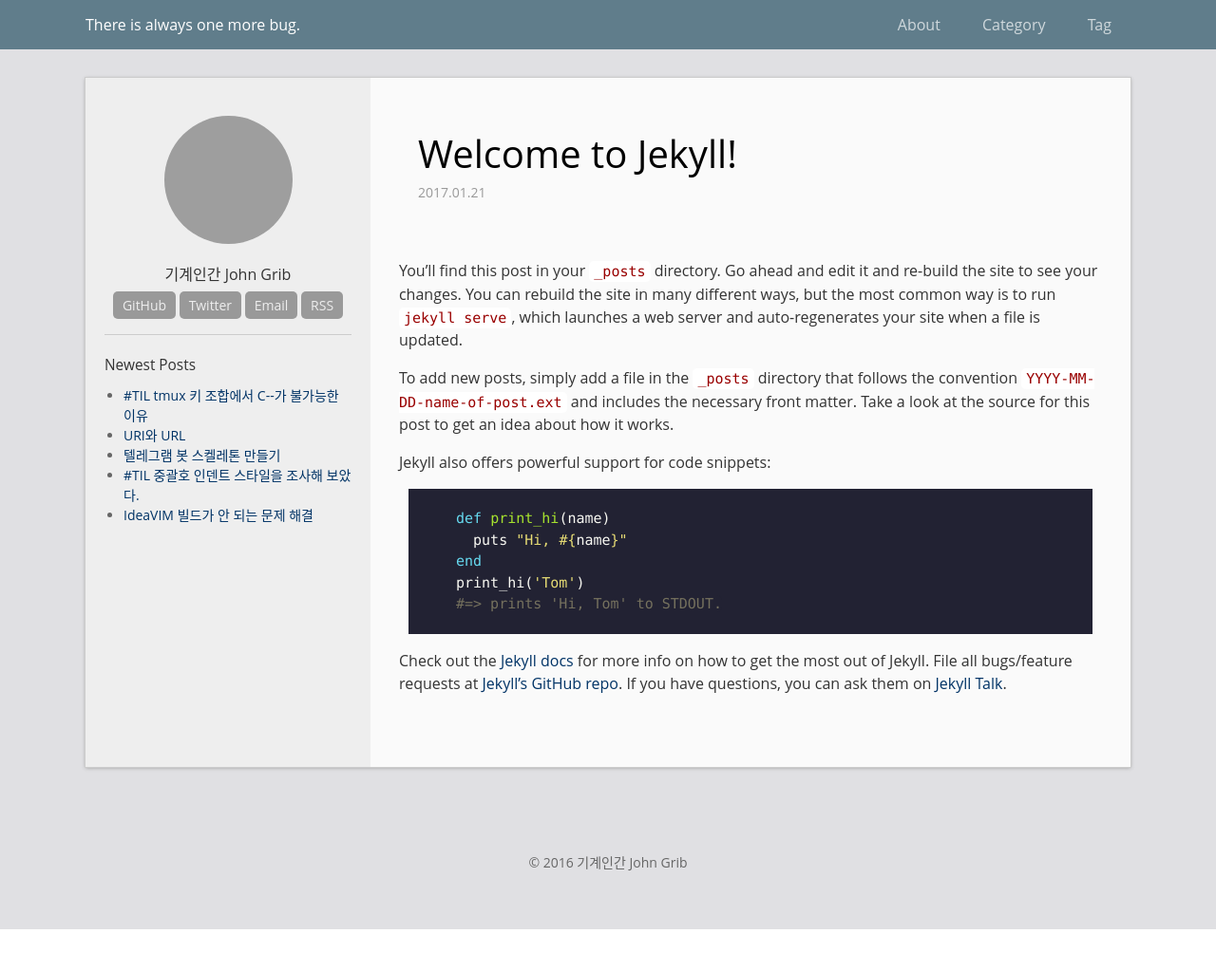
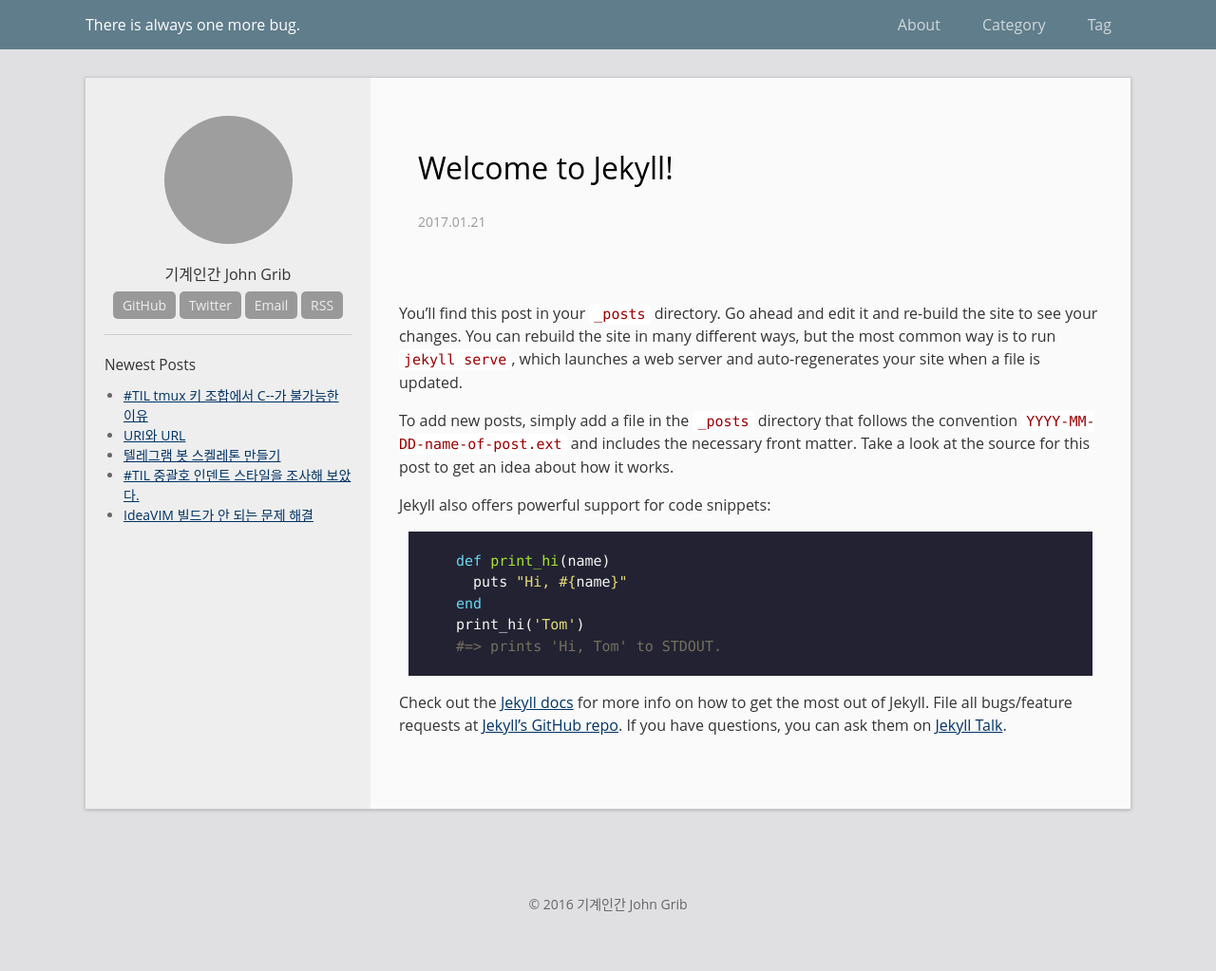
Before and after one commit to johngrib/johngrib.github.io.back, a Jekyll site: the page built from _posts/2017-01-21-welcome-to-jekyll.markdown, in a window 1280 px wide. Shown: the whole page at 95% size. Built offline with Jekyll 4.4.1, drawn with Linux system fonts in a browser that asks for light colours; comment, search, counter and statistics services are not loaded; before the commit the page ends 979 px from its top, so only the background shows below that; grey boxes are pictures that could not be loaded.

Commit message:
scss 수정

```diff
--- a/_sass/_base.scss
+++ b/_sass/_base.scss
@@ -5,7 +5,6 @@
 	line-height: $base-line-height;
 }
 a {
-	text-decoration: none;
 	color: #036;
 }
 a:hover, a:focus {
--- a/_sass/_post.scss
+++ b/_sass/_post.scss
@@ -1,12 +1,9 @@
 .post {
     .post-header {
-    	margin: 0 100px;
         margin-bottom: 40px;
         padding: 20px;
         .post-title {
-        	font-size:40px;
             font-weight: normal;
-        	margin: 0 -100px;
             @include media-query($on-palm) {
                 font-size: 34px;
             }
@@ -14,7 +11,6 @@
         .post-meta {
             color:#999;
             font-size:$small-font-size;
-        	margin: 0 -100px;
         }
         @include media-query($on-palm) {
             text-align:center;
```
Lines whose indentation alone changed are shown as unchanged.
